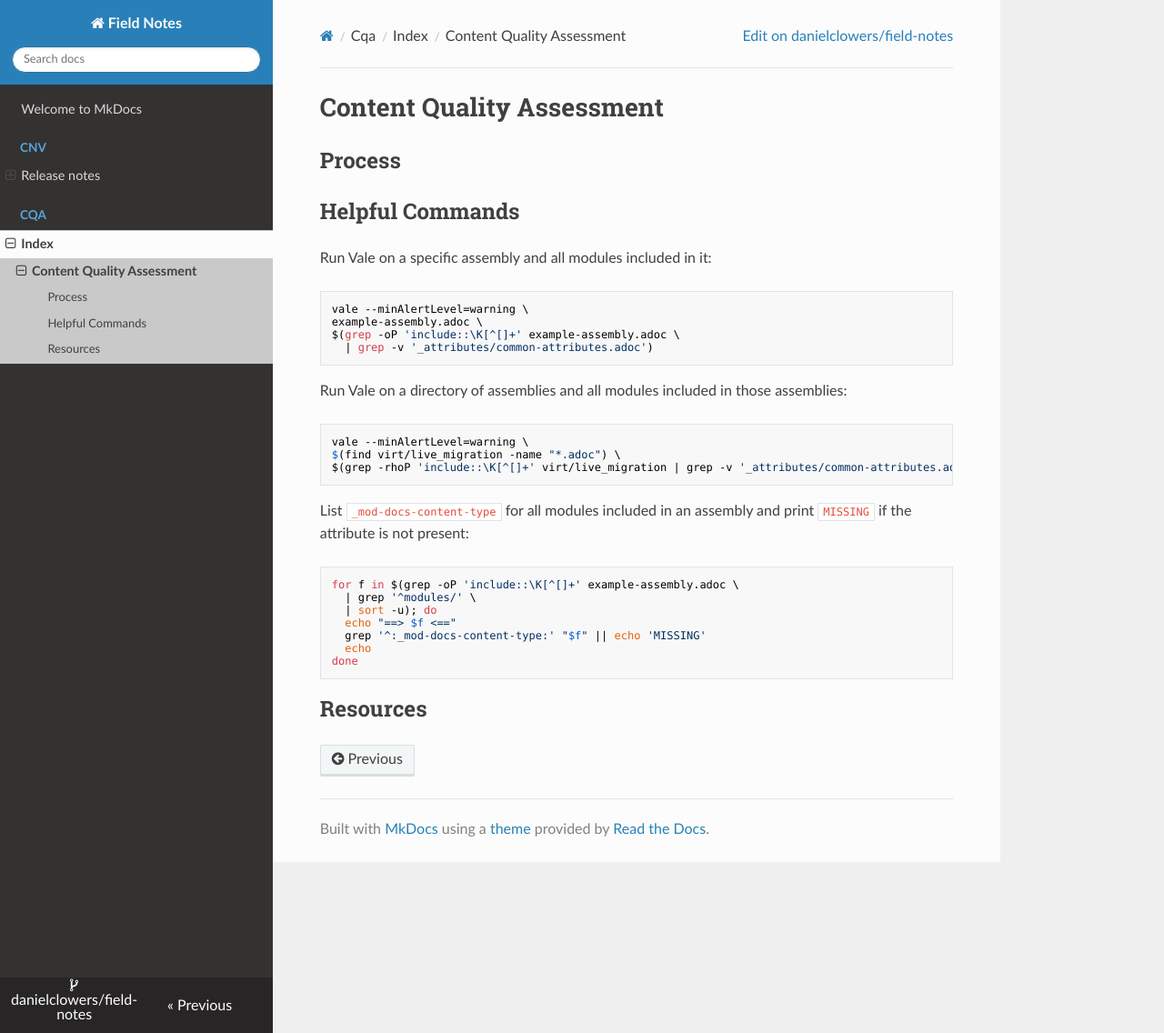
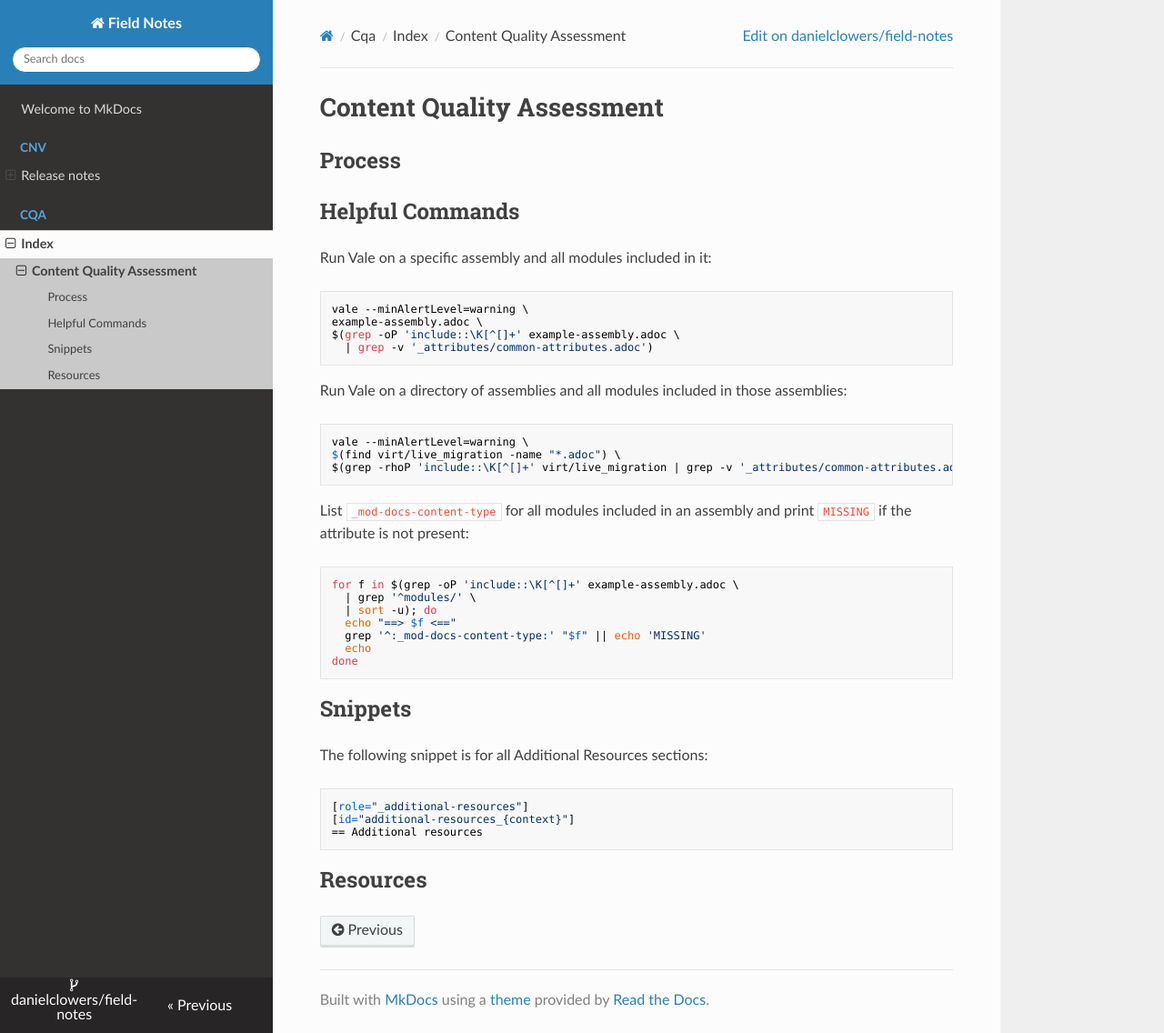
Before and after one commit to danielclowers/field-notes, an MkDocs documentation site: the page built from docs/cqa/index/index.md, in a window 1280 px wide and 1136 px high. Shown: the whole window at 91% size. Built offline with MkDocs 1.6.1, drawn with Linux system fonts in a browser that asks for light colours; nearby versions of some CDN libraries.

Commit message:
added snippet section

````diff
--- a/docs/cqa/index/index.md
+++ b/docs/cqa/index/index.md
@@ -35,6 +35,16 @@ for f in $(grep -oP 'include::\K[^[]+' example-assembly.adoc \
 done
 ```
 
+## Snippets
+
+The following snippet is for all Additional Resources sections:
+
+```
+[role="_additional-resources"]
+[id="additional-resources_{context}"]
+== Additional resources
+```
+
 ## Resources
 
 <!-- WIP -->
````
